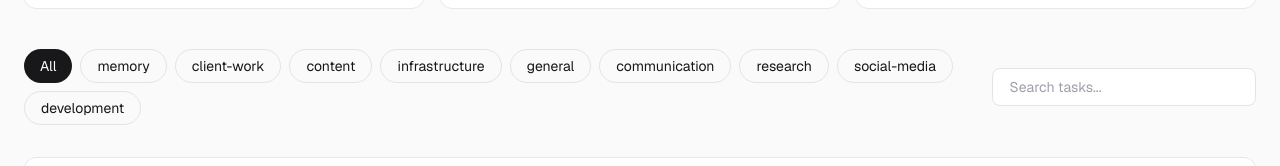
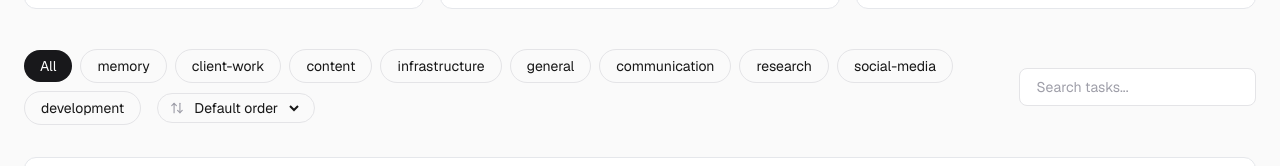
Before and after one commit to rubengarciajr/agent-tasks-dashboard, a Next.js app: page / in a window 1280 px wide. Shown: the part 366-532 px from the top of the page. Built offline with nearby package versions, Linux system fonts and the light colour scheme.

Commit message:
fix: improve dark mode consistency + add agent_id sorting

```diff
--- a/app/page.tsx
+++ b/app/page.tsx
@@ -1,7 +1,7 @@
 "use client";
 
 import React, { useState } from "react";
-import { Moon, Sun, Users, Clock } from "lucide-react";
+import { Moon, Sun, Users, Clock, ArrowUpDown } from "lucide-react";
 import { useTheme } from "next-themes";
 
 // Import task data (source of truth)
@@ -31,8 +31,7 @@ interface Agent {
   tasks: Task[];
 }
 
-// Cast with unknown first to handle varying JSON structures
-const agents: Agent[] = [
+const rawAgents: Agent[] = [
   studioTasks as unknown as Agent,
   macminiTasks as unknown as Agent,
   openclawTasks as unknown as Agent,
@@ -40,18 +39,22 @@ const agents: Agent[] = [
 
 const allCategories = Array.from(
   new Set(
-    agents.flatMap((a) =>
+    rawAgents.flatMap((a) =>
       a.tasks.map((t) => t.category).filter(Boolean)
     ) as string[]
   )
 );
 
+type SortMode = "default" | "id-asc" | "id-desc";
+
 export default function AgentDashboard() {
   const { theme, setTheme } = useTheme();
   const [selectedCategory, setSelectedCategory] = useState<string>("All");
   const [searchTerm, setSearchTerm] = useState("");
+  const [sortMode, setSortMode] = useState<SortMode>("default");
 
-  const filteredAgents = agents.map((agent) => {
+  // Apply filters
+  let filteredAgents = rawAgents.map((agent) => {
     const filteredTasks = agent.tasks.filter((task) => {
       const matchesCategory =
         selectedCategory === "All" || task.category === selectedCategory;
@@ -63,11 +66,29 @@ export default function AgentDashboard() {
     return { ...agent, tasks: filteredTasks };
   });
 
-  const totalTasks = agents.reduce((sum, a) => sum + a.tasks.length, 0);
-  const activeTasks = agents.reduce(
+  // Apply sorting by agent_id
+  if (sortMode === "id-asc") {
+    filteredAgents.sort((a, b) =>
+      a.agent_id.localeCompare(b.agent_id)
+    );
+  } else if (sortMode === "id-desc") {
+    filteredAgents.sort((a, b) =>
+      b.agent_id.localeCompare(a.agent_id)
+    );
+  }
+
+  const totalTasks = rawAgents.reduce((sum, a) => sum + a.tasks.length, 0);
+  const activeTasks = rawAgents.reduce(
     (sum, a) => sum + a.tasks.filter((t) => (t.status ?? "active") === "active").length,
     0
   );
+
+  const sortLabel =
+    sortMode === "id-asc"
+      ? "ID A–Z"
+      : sortMode === "id-desc"
+      ? "ID Z–A"
+      : "Default order";
 
   return (
     <div className="min-h-screen bg-zinc-50 dark:bg-zinc-950">
@@ -88,7 +109,7 @@ export default function AgentDashboard() {
 
           <div className="flex items-center gap-4">
             <div className="hidden text-sm text-zinc-500 dark:text-zinc-400 sm:block">
-              {activeTasks} active tasks across {agents.length} agents
+              {activeTasks} active tasks across {rawAgents.length} agents
             </div>
 
             <button
@@ -125,7 +146,7 @@ export default function AgentDashboard() {
         <div className="mb-10 grid grid-cols-2 gap-4 sm:grid-cols-3">
           <div className="card p-6">
             <div className="text-sm text-zinc-500 dark:text-zinc-400">Total Agents</div>
-            <div className="mt-1 text-4xl font-semibold tracking-tighter">{agents.length}</div>
+            <div className="mt-1 text-4xl font-semibold tracking-tighter">{rawAgents.length}</div>
           </div>
           <div className="card p-6">
             <div className="text-sm text-zinc-500 dark:text-zinc-400">Total Tasks</div>
@@ -139,9 +160,9 @@ export default function AgentDashboard() {
           </div>
         </div>
 
-        {/* Filters */}
+        {/* Filters + Sort */}
         <div className="mb-8 flex flex-col gap-4 sm:flex-row sm:items-center sm:justify-between">
-          <div className="flex flex-wrap gap-2">
+          <div className="flex flex-wrap items-center gap-2">
             <button
               onClick={() => setSelectedCategory("All")}
               className={`rounded-full px-4 py-1.5 text-sm transition-all ${
@@ -165,6 +186,20 @@ export default function AgentDashboard() {
                 {cat}
               </button>
             ))}
+
+            {/* Sort by ID */}
+            <div className="ml-2 flex items-center gap-1.5 rounded-full border border-zinc-200 px-3 py-1 text-sm dark:border-zinc-800">
+              <ArrowUpDown className="h-3.5 w-3.5 text-zinc-400" />
+              <select
+                value={sortMode}
+                onChange={(e) => setSortMode(e.target.value as SortMode)}
+                className="bg-transparent text-sm focus:outline-none"
+              >
+                <option value="default">Default order</option>
+                <option value="id-asc">Sort by ID A–Z</option>
+                <option value="id-desc">Sort by ID Z–A</option>
+              </select>
+            </div>
           </div>
 
           <input
```
